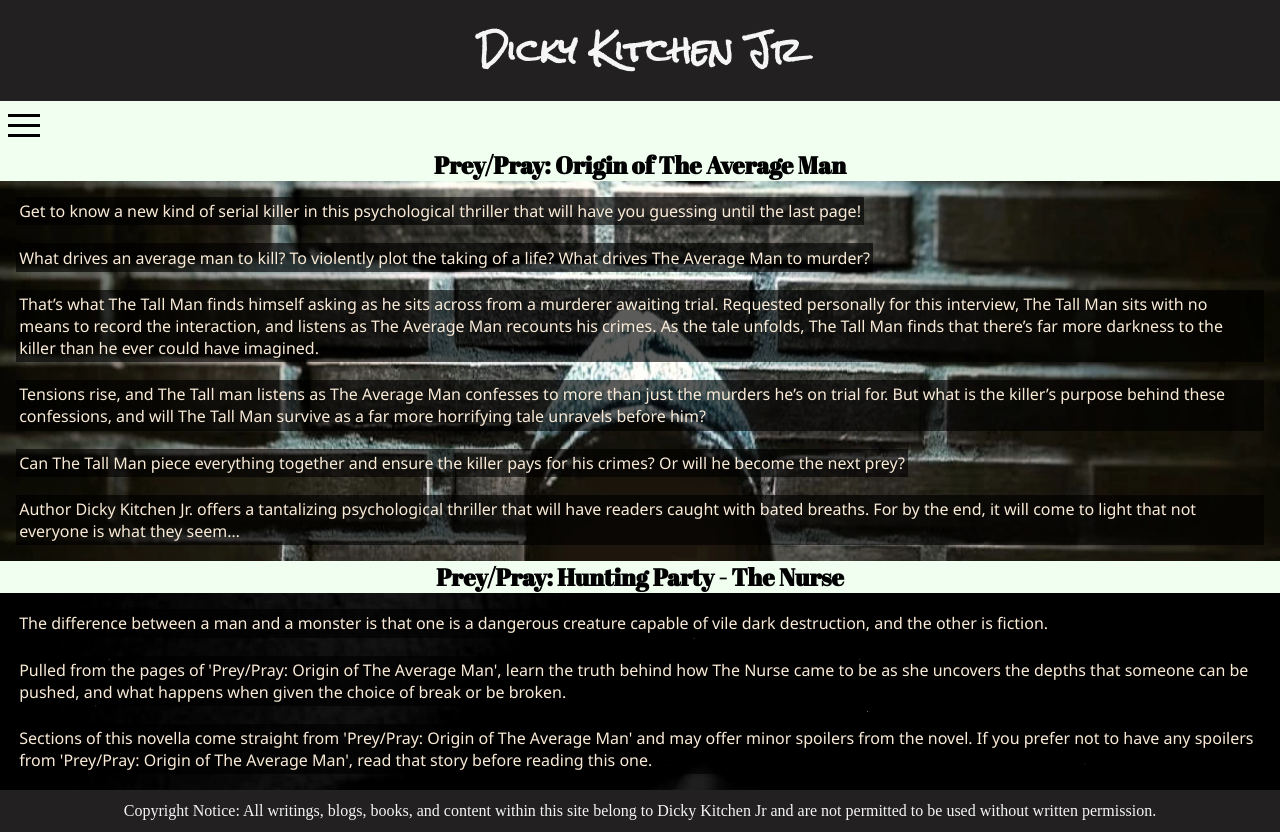
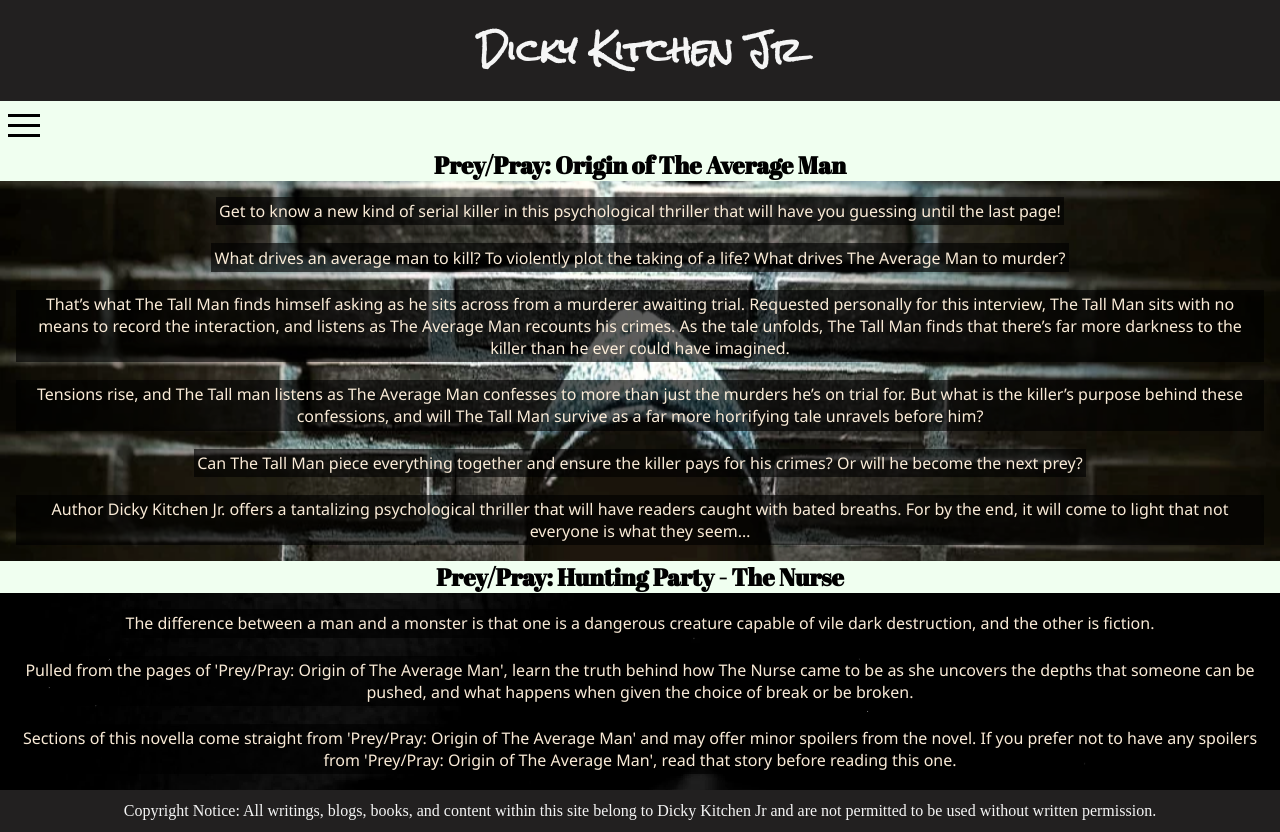
Before and after one commit to DickyKitchenJr/author-site-version-2, a React (Create React App) app in the folder author-v2/: page /thrillers in a window 1280 px wide. Built offline with nearby package versions, Linux system fonts and the light colour scheme.

Commit message:
Update Thrillers.css

```diff
--- a/author-v2/src/Components/Thrillers.css
+++ b/author-v2/src/Components/Thrillers.css
@@ -23,4 +23,7 @@
     background-color: hsl(0deg 0% 0% / 64%);
     padding: 0.2rem;
     width: fit-content;
+    margin-right: auto;
+    margin-left: auto;
+    text-align: center;
 }
```
